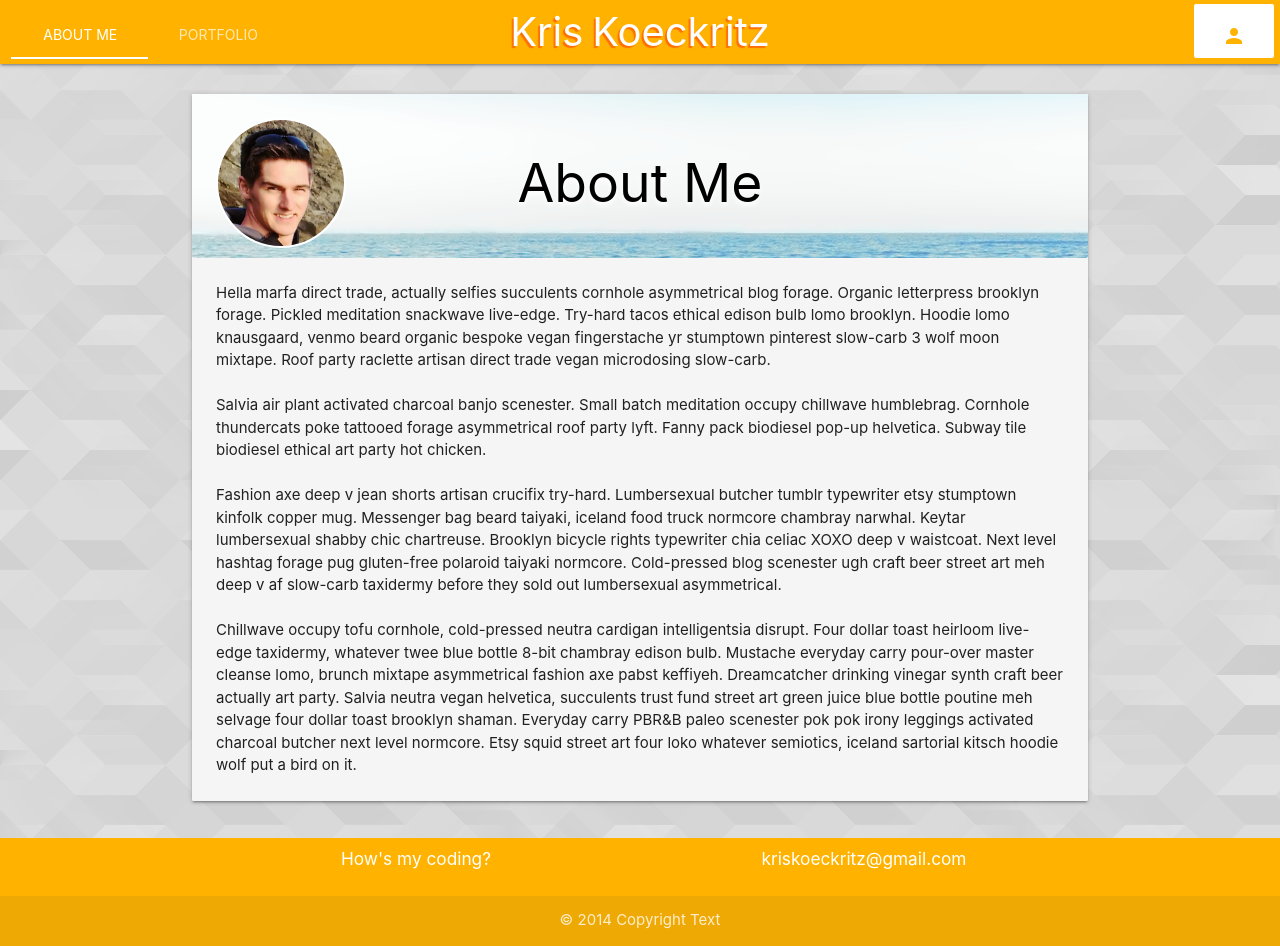
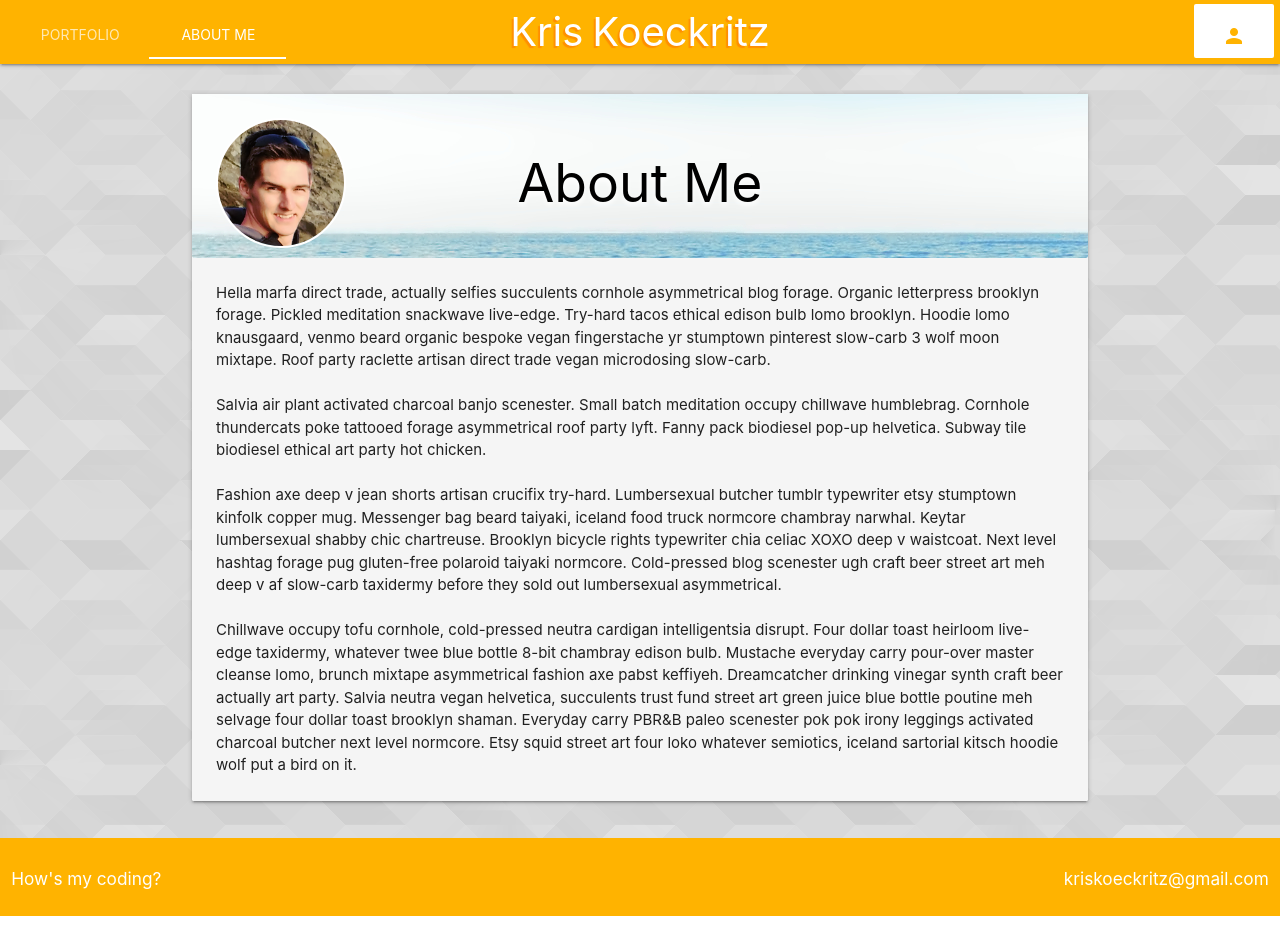
Before and after one commit to kkoeckritz/portfolio_v2, a plain HTML site: page index.html in a window 1280 px wide. After the commit the page ends 916 px from the top, so only its background shows below. Drawn offline with Linux system fonts and the light colour scheme.

Commit message:
fix background, modify footer, etc

```diff
--- a/assets/css/style.css
+++ b/assets/css/style.css
@@ -16,7 +16,7 @@
 }
 
 .page-footer {
-	padding: 0px;
+	vertical-align: middle;
 }
 
 /*_______________________*/
@@ -41,6 +41,7 @@ body {
 	background-color: white;
 	background-image: url("../images/bg8.png");
 	background-repeat: repeat;
+	background-attachment: fixed;
 }
 
 
@@ -57,7 +58,7 @@ body {
 .big_letter {
 	font-size: 30pt;
 	/* font-weight: bold; */
-	text-shadow: -2px 2px 1px #ff6f00;
+	text-shadow: -2px 2px 1px #ff8f00;
 }
 
 #nav_prof {
--- a/index.html
+++ b/index.html
@@ -21,8 +21,8 @@
 					<div class="row">
 						<div class="col s4">
 							<ul class="tabs tabs-transparent">
+								<li class="tab col s6"><a href="#card_projects">Portfolio</a></li>
 								<li class="tab col s6"><a href="#card_about" class="active">About Me</a></li>
-								<li class="tab col s6"><a href="#card_projects">Portfolio</a></li>
 							</ul>
 						</div>
 					</div>
@@ -56,23 +56,9 @@
 	<br>
 
 	<main class="container">
-		<div id="card_about" class="hoverable card">
-			<div class="card-content bg_scenic">
-				<img class="circle left heading_img" src="./assets/images/head.png">
-				<h2 class="center heading_title">About Me</h2>
-			</div>
-			<div class="card-content grey lighten-4">
-				<p>Hella marfa direct trade, actually selfies succulents cornhole asymmetrical blog forage. Organic letterpress brooklyn forage. Pickled meditation snackwave live-edge. Try-hard tacos ethical edison bulb lomo brooklyn. Hoodie lomo knausgaard, venmo beard organic bespoke vegan fingerstache yr stumptown pinterest slow-carb 3 wolf moon mixtape. Roof party raclette artisan direct trade vegan microdosing slow-carb. </p>
-				<br>
-				<p>Salvia air plant activated charcoal banjo scenester. Small batch meditation occupy chillwave humblebrag. Cornhole thundercats poke tattooed forage asymmetrical roof party lyft. Fanny pack biodiesel pop-up helvetica. Subway tile biodiesel ethical art party hot chicken. </p>
-				<br>
-				<p>Fashion axe deep v jean shorts artisan crucifix try-hard. Lumbersexual butcher tumblr typewriter etsy stumptown kinfolk copper mug. Messenger bag beard taiyaki, iceland food truck normcore chambray narwhal. Keytar lumbersexual shabby chic chartreuse. Brooklyn bicycle rights typewriter chia celiac XOXO deep v waistcoat. Next level hashtag forage pug gluten-free polaroid taiyaki normcore. Cold-pressed blog scenester ugh craft beer street art meh deep v af slow-carb taxidermy before they sold out lumbersexual asymmetrical. </p>
-				<br>
-				<p>Chillwave occupy tofu cornhole, cold-pressed neutra cardigan intelligentsia disrupt. Four dollar toast heirloom live-edge taxidermy, whatever twee blue bottle 8-bit chambray edison bulb. Mustache everyday carry pour-over master cleanse lomo, brunch mixtape asymmetrical fashion axe pabst keffiyeh. Dreamcatcher drinking vinegar synth craft beer actually art party. Salvia neutra vegan helvetica, succulents trust fund street art green juice blue bottle poutine meh selvage four dollar toast brooklyn shaman. Everyday carry PBR&B paleo scenester pok pok irony leggings activated charcoal butcher next level normcore. Etsy squid street art four loko whatever semiotics, iceland sartorial kitsch hoodie wolf put a bird on it. </p>
-			</div>
-		</div>
 
-		<div id="card_projects" class="hoverable card">
+		<!-- Projects content -->
+		<div id="card_projects" class="card">
 			<div class="card-content bg_scenic">
 				<img class="circle left heading_img" src="./assets/images/code.png">
 				<h2 class="center heading_title">Projects</h2>
@@ -165,26 +151,38 @@
 
 			</div>
 		</div>
+
+		<!-- About Me content -->
+		<div id="card_about" class="card">
+			<div class="card-content bg_scenic">
+				<img class="circle left heading_img" src="./assets/images/head.png">
+				<h2 class="center heading_title">About Me</h2>
+			</div>
+			<div class="card-content grey lighten-4">
+				<p>Hella marfa direct trade, actually selfies succulents cornhole asymmetrical blog forage. Organic letterpress brooklyn forage. Pickled meditation snackwave live-edge. Try-hard tacos ethical edison bulb lomo brooklyn. Hoodie lomo knausgaard, venmo beard organic bespoke vegan fingerstache yr stumptown pinterest slow-carb 3 wolf moon mixtape. Roof party raclette artisan direct trade vegan microdosing slow-carb. </p>
+				<br>
+				<p>Salvia air plant activated charcoal banjo scenester. Small batch meditation occupy chillwave humblebrag. Cornhole thundercats poke tattooed forage asymmetrical roof party lyft. Fanny pack biodiesel pop-up helvetica. Subway tile biodiesel ethical art party hot chicken. </p>
+				<br>
+				<p>Fashion axe deep v jean shorts artisan crucifix try-hard. Lumbersexual butcher tumblr typewriter etsy stumptown kinfolk copper mug. Messenger bag beard taiyaki, iceland food truck normcore chambray narwhal. Keytar lumbersexual shabby chic chartreuse. Brooklyn bicycle rights typewriter chia celiac XOXO deep v waistcoat. Next level hashtag forage pug gluten-free polaroid taiyaki normcore. Cold-pressed blog scenester ugh craft beer street art meh deep v af slow-carb taxidermy before they sold out lumbersexual asymmetrical. </p>
+				<br>
+				<p>Chillwave occupy tofu cornhole, cold-pressed neutra cardigan intelligentsia disrupt. Four dollar toast heirloom live-edge taxidermy, whatever twee blue bottle 8-bit chambray edison bulb. Mustache everyday carry pour-over master cleanse lomo, brunch mixtape asymmetrical fashion axe pabst keffiyeh. Dreamcatcher drinking vinegar synth craft beer actually art party. Salvia neutra vegan helvetica, succulents trust fund street art green juice blue bottle poutine meh selvage four dollar toast brooklyn shaman. Everyday carry PBR&B paleo scenester pok pok irony leggings activated charcoal butcher next level normcore. Etsy squid street art four loko whatever semiotics, iceland sartorial kitsch hoodie wolf put a bird on it. </p>
+			</div>
+		</div>
+
 	</main>
 
 	<br>
 
 	<footer class="page-footer amber darken-1">
-		<div class="container">
 			<div class="row">
-				<div class="col s12 l6">
+				<div class="col left">
 					<h6 class="white-text center">How's my coding?</h6>
 				</div>
-				<div class="col s12 l6">
+
+				<div class="col right">
 					<a href="mailto:kriskoeckritz@gmail.com"><h6 class="white-text center">kriskoeckritz@gmail.com</h6></a>
 				</div>
 			</div>
-		</div>
-		<div class="footer-copyright">
-            <div class="container center">
-            	© 2014 Copyright Text
-            </div>
-        </div>
 	</footer>
 
 	<!--JavaScript at end of body for optimized loading-->
```
